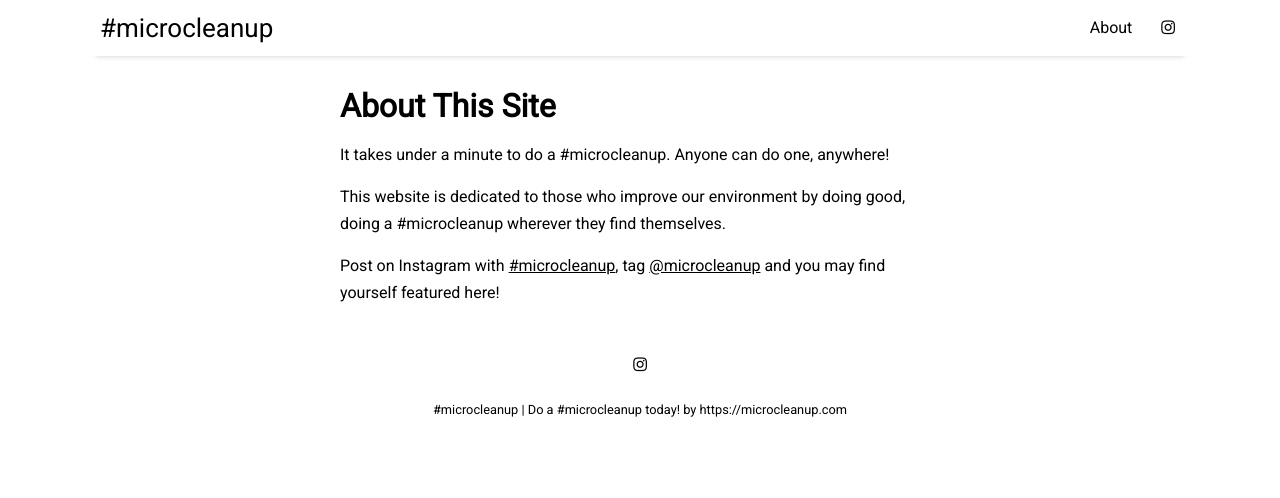
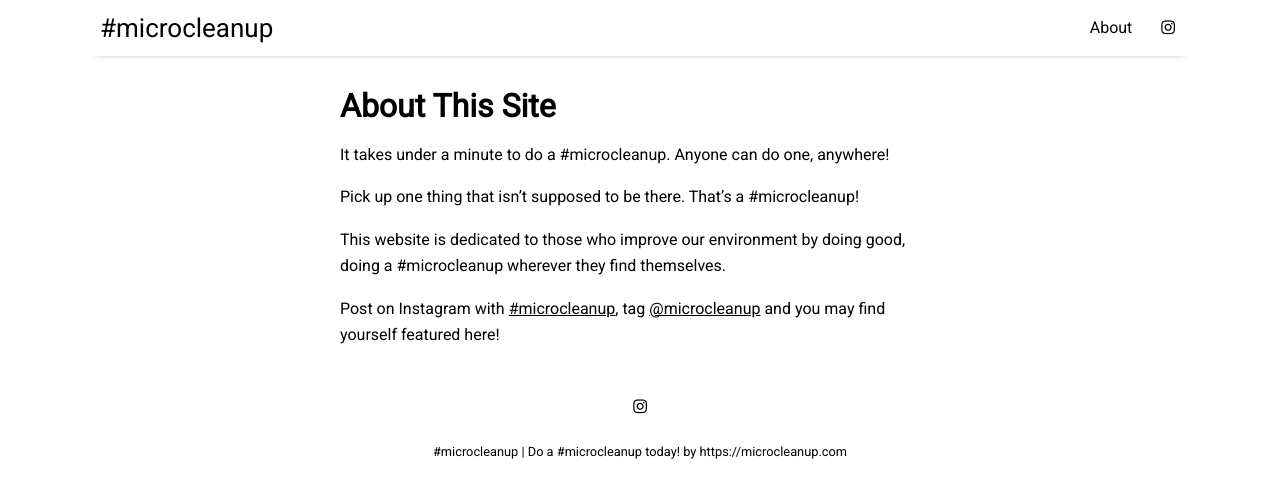
Before and after one commit to microcleanup/website, a Jekyll site: the page built from pages/about.md, in a window 1280 px wide. Shown: the top 498 px of the page. Built offline with Jekyll 4.4.1, drawn with Linux system fonts in a browser that asks for light colours; nearby versions of some CDN libraries.

Commit message:
update text

```diff
--- a/pages/about.md
+++ b/pages/about.md
@@ -5,6 +5,8 @@
 
 It takes under a minute to do a #microcleanup. Anyone can do one, anywhere!
 
+Pick up one thing that isn't supposed to be there. That's a #microcleanup!
+
 This website is dedicated to those who improve our environment by doing good, doing a #microcleanup wherever they find themselves.
 
 Post on Instagram with [#microcleanup](https://www.instagram.com/explore/tags/microcleanup/), tag [@microcleanup](https://www.instagram.com/microcleanup/) and you may find yourself featured here!
```
